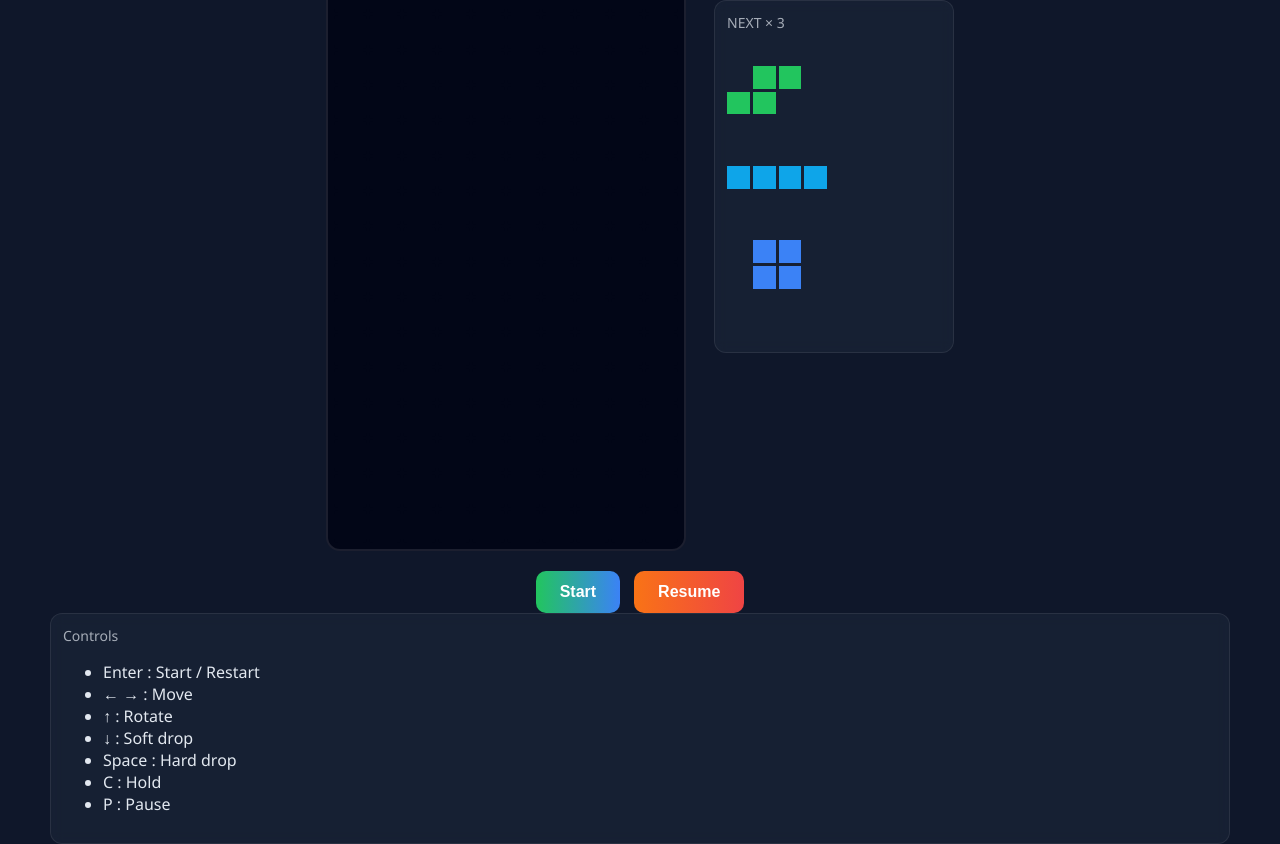
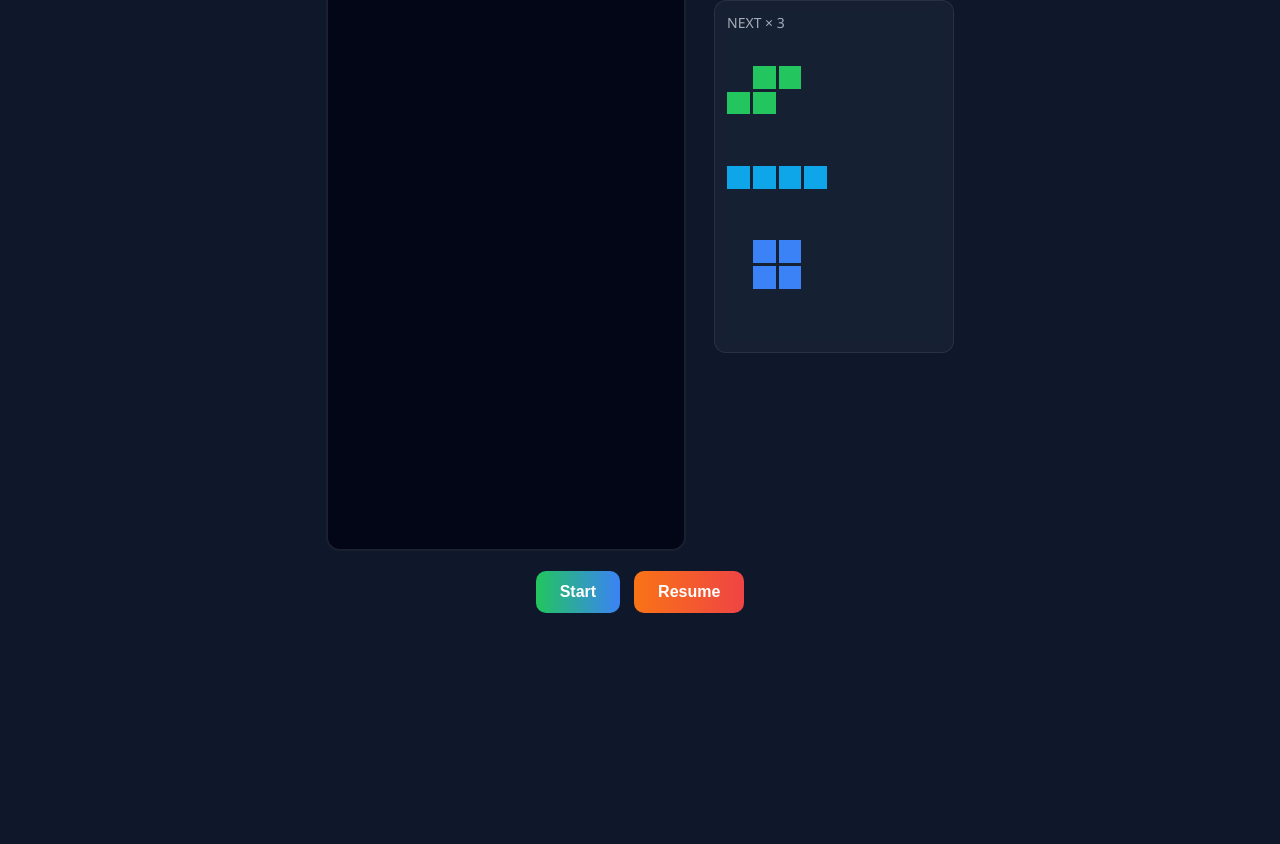
Before and after one commit to Takeru0412-debug/react-tetris-board, a React (Vite) app: page / in a window 1280 px wide. Shown: the part 280-1124 px from the top of the page. After the commit the page ends 893 px from the top, so only its background shows below. Built offline with nearby package versions, Linux system fonts and the light colour scheme.

Commit message:
Remove Controls section

```diff
--- a/src/App.jsx
+++ b/src/App.jsx
@@ -461,19 +461,6 @@ export default function App() {
         </button>
       </div>
 
-      {/* Controls */}
-      <div className="controls-card">
-        <div className="panel-title">Controls</div>
-        <ul>
-          <li>Enter : Start / Restart</li>
-          <li>← → : Move</li>
-          <li>↑ : Rotate</li>
-          <li>↓ : Soft drop</li>
-          <li>Space : Hard drop</li>
-          <li>C : Hold</li>
-          <li>P : Pause</li>
-        </ul>
-      </div>
 
       {/* モバイル操作ボタン（CSSでスマホ時だけ表示） */}
       <div className="mobile-controls">
```
